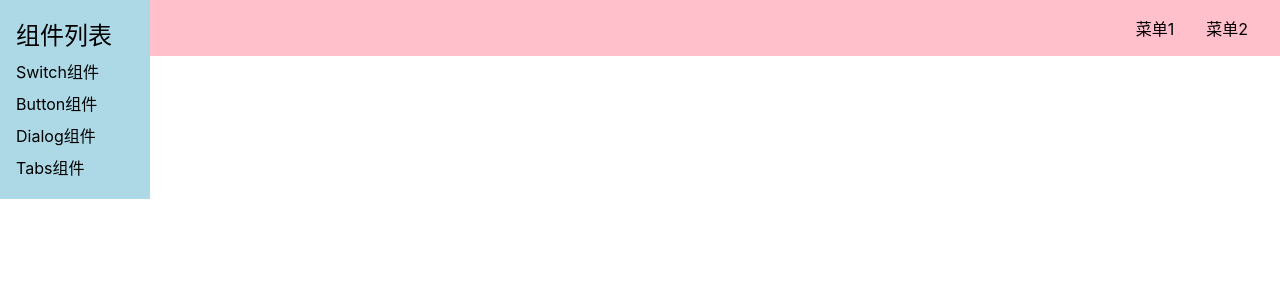
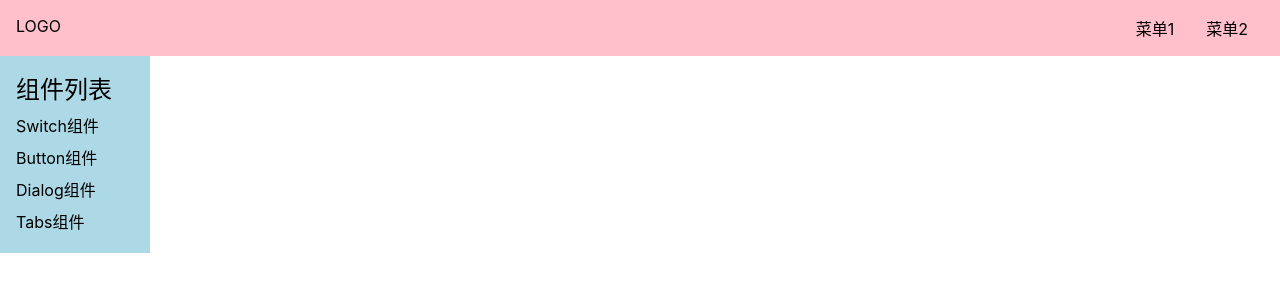
Before and after one commit to Eternal-could/Eternal-ui, a Vue app: page /#/doc in a window 1280 px wide. Shown: the top 300 px of the page. Built offline with nearby package versions, Linux system fonts and the light colour scheme.

Commit message:
调节topNav和aside的位置

```diff
--- a/src/components/TopNav.vue
+++ b/src/components/TopNav.vue
@@ -16,6 +16,8 @@ export default {
 
 <style scoped lang="scss">
 .topNav {
+  position: relative;
+  z-index: 10;
   background: pink;
   display: flex;
   padding: 16px;
--- a/src/views/Doc.vue
+++ b/src/views/Doc.vue
@@ -37,10 +37,10 @@ export default {
 aside {
   background: lightblue;
   width: 150px;
-  padding: 16px;
   position: fixed;
   top: 0;
   left: 0;
+  padding: 70px 16px 16px;
 
   > h2 {
     margin-bottom: 4px;
```
